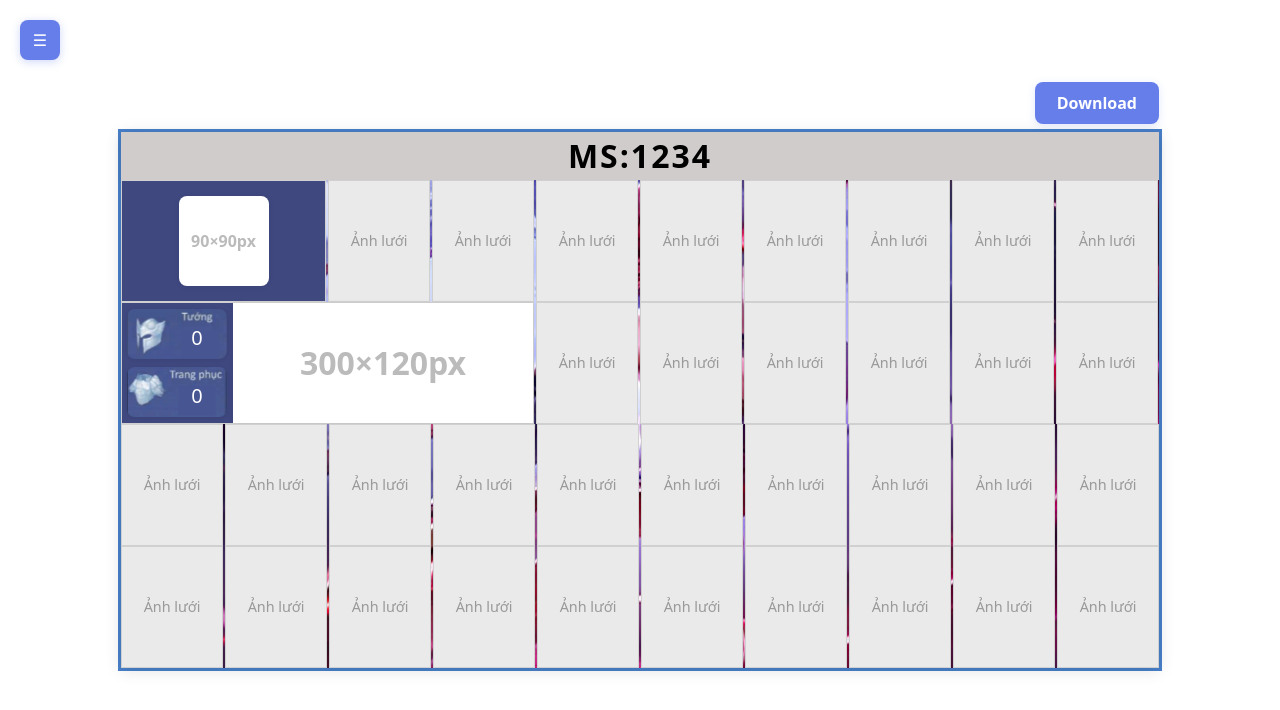
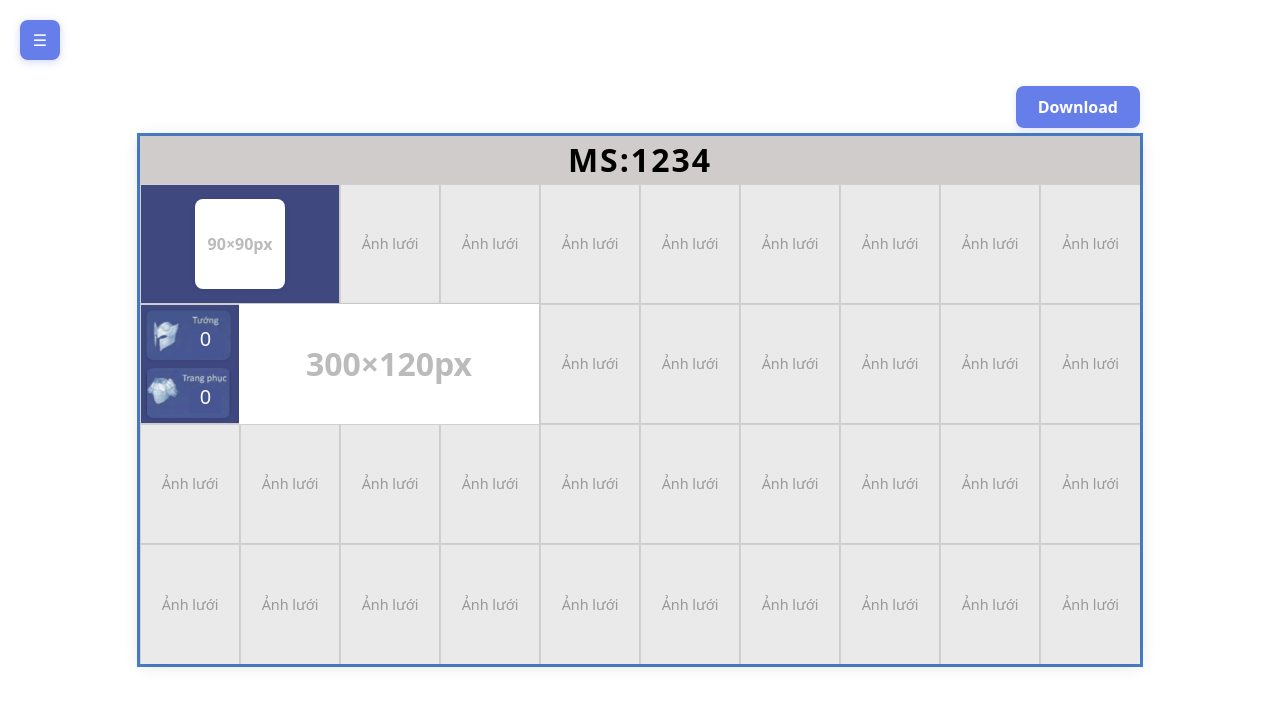
Before and after one commit to phiphi171004/EDIT-IMG, a React (Vite) app: page / in a window 1280 px wide. Shown: the top 710 px of the page. Built offline with nearby package versions, Linux system fonts and the light colour scheme.

Commit message:
Update App.css

```diff
--- a/src/App.css
+++ b/src/App.css
@@ -196,11 +196,12 @@
   box-shadow: 0 2px 16px rgba(0,0,0,0.12);
   display: flex;
   flex-direction: column;
+  gap: 0;
 }
 .color-row {
   display: flex;
   flex-direction: row;
-  gap: 2px;
+  gap: 0;
 }
 .color-cell {
   width: 100px;
@@ -210,6 +211,21 @@
   display: flex;
   align-items: center;
   justify-content: center;
+  margin: 0;
+  padding: 0;
+  border-right: 1px solid #ccc;
+  border-bottom: 1px solid #ccc;
+  box-sizing: border-box;
+}
+
+/* Bỏ border phải cho cell cuối cùng mỗi hàng */
+.color-row .color-cell:last-child {
+  border-right: none;
+}
+
+/* Bỏ border dưới cho hàng cuối cùng */
+.color-grid .color-row:last-child .color-cell {
+  border-bottom: none;
 }
 
 .control-panel {
@@ -338,7 +354,7 @@
 .merged-cell {
   background: url('./assets/xanh.png') no-repeat center center;
   background-size: cover;
-  min-width: 203px;
+  min-width: 200px;
   display: flex;
   height: 120px;
   align-items: center;
@@ -348,7 +364,7 @@
 .merged-cell-4 {
   background: url('./assets/xanh.png') no-repeat center center;
   background-size: cover;
-  min-width: 411px;
+  min-width: 400px;
   height: 120px;
   display: flex;
   align-items: center;
@@ -384,7 +400,7 @@
   gap: 8px;
 }
 .merged-icon-box {
-  width: 100px;
+  width: 85px;
   height: 50px;
   background-size: cover;
   background-position: center;
```
